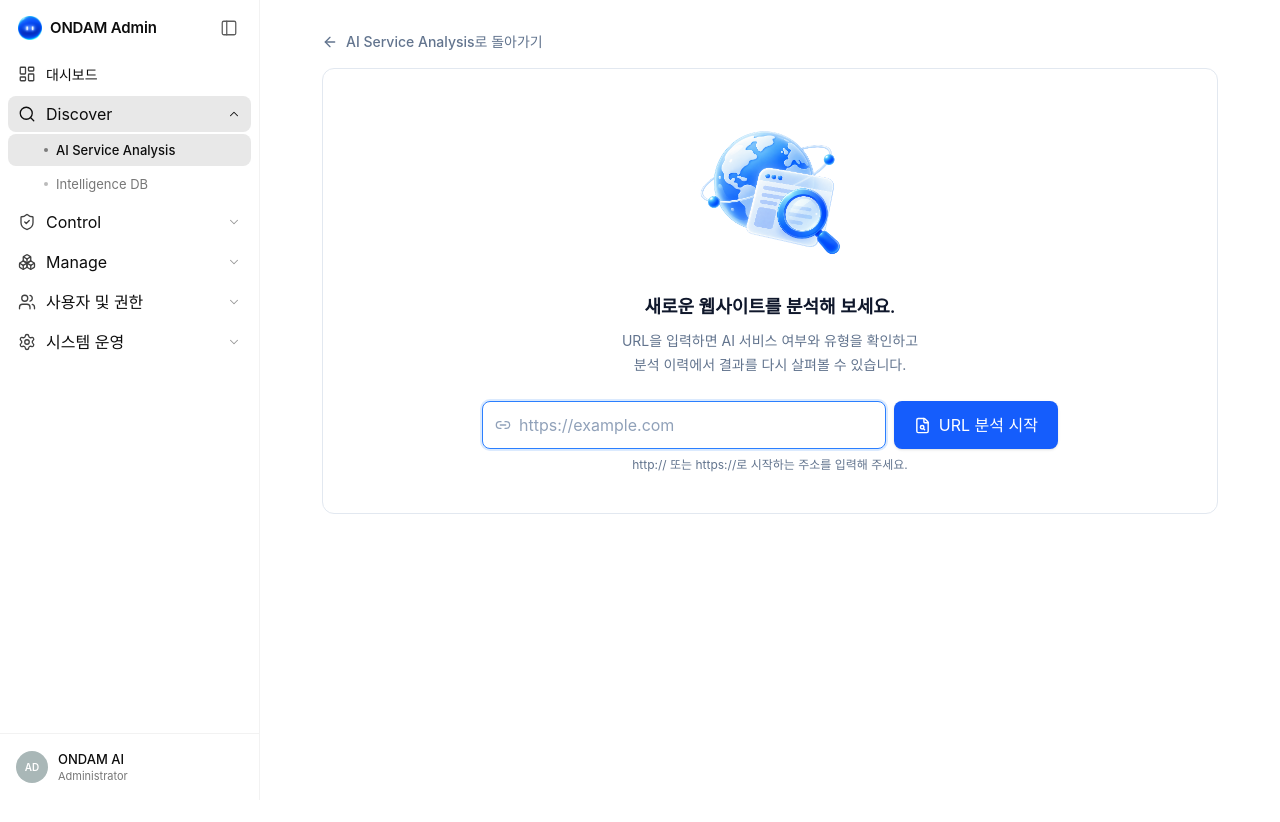
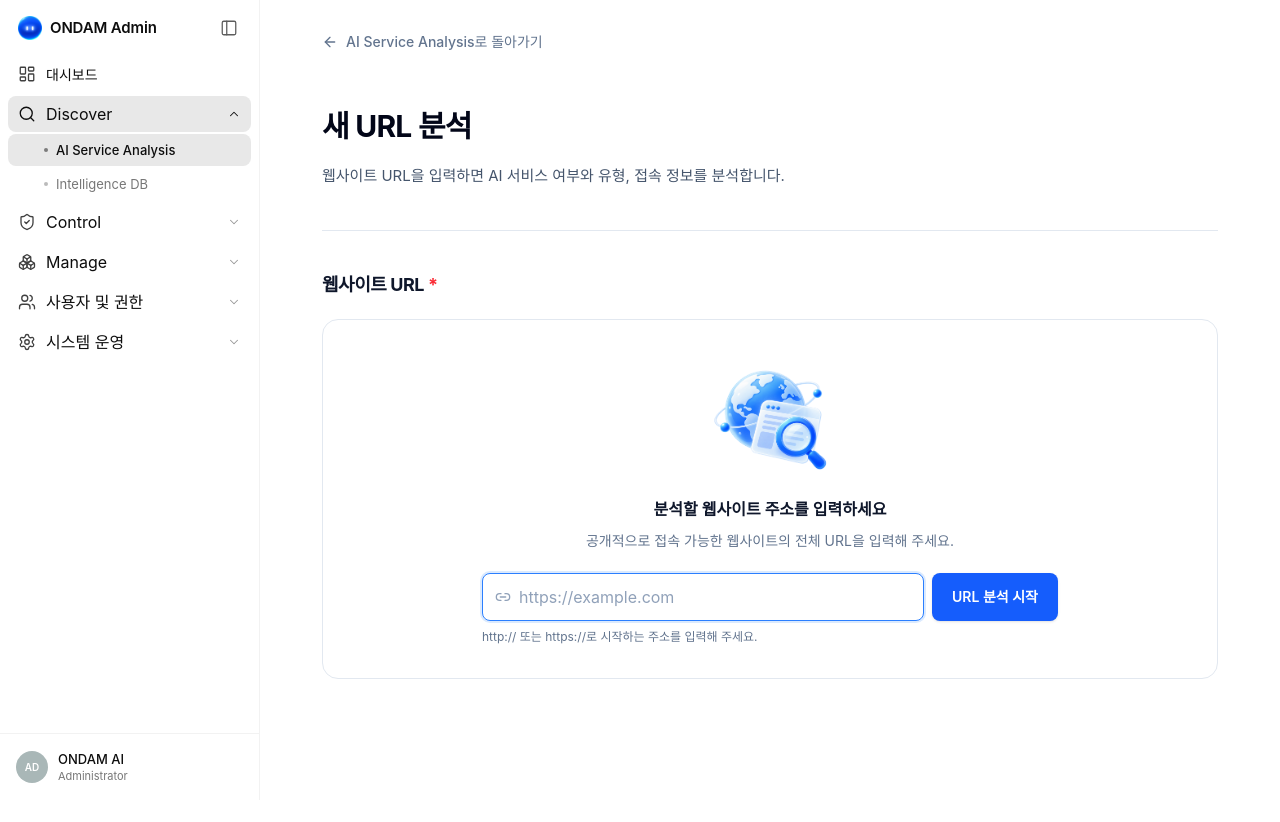
Before and after one commit to office-c2lab/Onadm_AI_Front, a React (Vite) app: page /admin/discover/url-analysis/new in a window 1280 px wide. Before the commit the page ends 800 px from the top, so only its background shows below. Built offline with nearby package versions, Linux system fonts and the light colour scheme.

Commit message:
feat : 분석 페이지 구현

```diff
--- a/src/pages/admin/discover/url-analysis/NewUrlAnalysisPage.jsx
+++ b/src/pages/admin/discover/url-analysis/NewUrlAnalysisPage.jsx
@@ -1,7 +1,12 @@
-import { useState } from 'react';
-import { ArrowLeft, FileSearch, Link2 } from 'lucide-react';
+import { useEffect, useState } from 'react';
+import { ArrowLeft, Link2 } from 'lucide-react';
 import { Link, useNavigate } from 'react-router-dom';
 import urlImage from '../../../../assets/images/url.png';
+import AiStoreActionButton from '../../../user/aistore/components/AiStoreActionButton.jsx';
+import AiStoreConfirmModal from '../../../user/aistore/components/AiStoreConfirmModal.jsx';
+import { AnalysisDetails } from './UrlAnalysisPage.jsx';
+
+const ANALYSIS_STEP_COUNT = 3;
 
 function formatAnalysisTime(date) {
   return `${date.getFullYear()}. ${String(date.getMonth() + 1).padStart(2, '0')}. ${String(date.getDate()).padStart(2, '0')}. ${String(date.getHours()).padStart(2, '0')}:${String(date.getMinutes()).padStart(2, '0')}`;
@@ -11,6 +16,38 @@ export default function NewUrlAnalysisPage() {
   const navigate = useNavigate();
   const [urlInput, setUrlInput] = useState('');
   const [error, setError] = useState('');
+  const [analysis, setAnalysis] = useState(null);
+  const [stopConfirmationOpen, setStopConfirmationOpen] = useState(false);
+
+  useEffect(() => {
+    if (
+      !analysis ||
+      stopConfirmationOpen ||
+      ['분석 완료', '검토 필요', '중지됨'].includes(analysis.analysisStatus)
+    ) {
+      return undefined;
+    }
+
+    const timer = window.setTimeout(() => {
+      setAnalysis(current => {
+        if (!current) return current;
+        if (current.analysisStatus === '대기') {
+          return { ...current, analysisStatus: '진행 중' };
+        }
+
+        const nextProgress = Math.min(current.progress + 1, ANALYSIS_STEP_COUNT);
+        return {
+          ...current,
+          progress: nextProgress,
+          analysisStatus: nextProgress === ANALYSIS_STEP_COUNT ? '분석 완료' : '진행 중',
+          ip: nextProgress > 0 ? '203.0.113.80' : current.ip,
+          ips: nextProgress > 0 ? ['203.0.113.80', '2001:db8::80'] : current.ips,
+        };
+      });
+    }, 900);
+
+    return () => window.clearTimeout(timer);
+  }, [analysis, stopConfirmationOpen]);
 
   const submit = event => {
     event.preventDefault();
@@ -43,7 +80,8 @@ export default function NewUrlAnalysisPage() {
       autoProgress: true,
     };
 
-    navigate('/admin/discover/url-analysis', { state: { submittedAnalysis: analysis } });
+    setAnalysis(analysis);
+    setError('');
   };
 
   return (
@@ -55,32 +93,49 @@ export default function NewUrlAnalysisPage() {
         <ArrowLeft size={16} aria-hidden="true" /> AI Service Analysis로 돌아가기
       </Link>
 
-      <section className="mt-2" aria-labelledby="new-url-analysis-title">
-        <form
-          onSubmit={submit}
-          noValidate
-          className="flex min-h-[430px] flex-col items-center justify-center rounded-xl border border-slate-200 bg-white px-6 py-10 text-center"
-        >
-          <img src={urlImage} alt="" className="h-40 w-40 object-contain" aria-hidden="true" />
-          <h1 id="new-url-analysis-title" className="mt-6 text-lg font-semibold text-slate-900">
-            새로운 웹사이트를 분석해 보세요.
+      <form onSubmit={submit} noValidate className="mt-2">
+        <header className="py-8 sm:py-10">
+          <h1 className="text-2xl font-bold leading-tight tracking-tight text-slate-950 sm:text-3xl">
+            새 URL 분석
           </h1>
-          <p className="mt-2 max-w-md text-sm leading-6 text-slate-500">
-            URL을 입력하면 AI 서비스 여부와 유형을 확인하고
-            <br className="hidden sm:block" /> 분석 이력에서 결과를 다시 살펴볼 수 있습니다.
+          <p className="mt-4 max-w-3xl text-[15px] leading-7 text-slate-600">
+            웹사이트 URL을 입력하면 AI 서비스 여부와 유형, 접속 정보를 분석합니다.
           </p>
+        </header>
 
-          <div className="mt-6 w-full max-w-xl">
+        {error && (
+          <p role="alert" className="mb-5 rounded-lg bg-red-50 px-4 py-3 text-sm text-red-600">
+            {error}
+          </p>
+        )}
+
+        <section className="border-t border-slate-200 py-9 sm:py-10">
+          <h2 className="text-lg font-bold tracking-tight text-slate-900">
+            웹사이트 URL <span className="text-red-500">*</span>
+          </h2>
+          <div className="mt-5 flex min-h-[300px] w-full flex-col items-center justify-center rounded-2xl border border-slate-200 px-6 py-8 text-center transition-colors hover:border-blue-300 hover:bg-blue-50/30 sm:min-h-[360px]">
+            <img src={urlImage} alt="" className="h-32 w-32 object-contain" aria-hidden="true" />
+            <strong className="mt-4 text-base font-semibold text-slate-900">
+              {analysis ? '분석 중인 웹사이트' : '분석할 웹사이트 주소를 입력하세요'}
+            </strong>
+            <span className="mt-2 max-w-xl text-sm leading-6 text-slate-500">
+              {analysis
+                ? '입력한 URL로 분석을 진행하고 있습니다.'
+                : '공개적으로 접속 가능한 웹사이트의 전체 URL을 입력해 주세요.'}
+            </span>
+
+            <div className="mt-5 w-full max-w-xl text-left">
               <label htmlFor="analysis-url" className="sr-only">
                 분석할 URL
               </label>
               <div className="flex flex-col gap-2 sm:flex-row">
                 <div
-                className={`flex h-12 min-w-0 flex-1 items-center gap-2 rounded-lg border bg-white px-3 text-left transition focus-within:ring-2 ${error ? 'border-red-300 focus-within:border-red-400 focus-within:ring-red-100' : 'border-slate-200 focus-within:border-blue-500 focus-within:ring-blue-100'}`}
+                  className={`flex h-12 min-w-0 flex-1 items-center gap-2 rounded-lg border px-3 text-left transition ${analysis ? 'border-slate-200 bg-slate-50' : error ? 'border-red-300 bg-white focus-within:border-red-400 focus-within:ring-2 focus-within:ring-red-100' : 'border-slate-200 bg-white focus-within:border-blue-500 focus-within:ring-2 focus-within:ring-blue-100'}`}
                 >
                   <Link2 className="h-4 w-4 shrink-0 text-slate-400" aria-hidden="true" />
                   <input
-                  autoFocus
+                    autoFocus={!analysis}
+                    readOnly={Boolean(analysis)}
                     id="analysis-url"
                     type="text"
                     inputMode="url"
@@ -90,28 +145,77 @@ export default function NewUrlAnalysisPage() {
                       setError('');
                     }}
                     placeholder="https://example.com"
-                  className="min-w-0 flex-1 bg-transparent text-sm text-slate-900 outline-none placeholder:text-slate-400"
+                    className={`min-w-0 flex-1 bg-transparent text-sm outline-none placeholder:text-slate-400 ${analysis ? 'cursor-default font-medium text-slate-700' : 'text-slate-900'}`}
                   />
                 </div>
-              <button
-                type="submit"
-                className="inline-flex h-12 shrink-0 items-center justify-center gap-2 rounded-lg bg-blue-600 px-5 text-sm font-medium text-white shadow-sm transition-colors hover:bg-blue-700"
+                <AiStoreActionButton
+                  type={analysis ? 'button' : 'submit'}
+                  disabled={Boolean(analysis)}
+                  className="h-12 px-5"
                 >
-                <FileSearch size={17} aria-hidden="true" /> URL 분석 시작
-              </button>
+                  {analysis
+                    ? analysis.analysisStatus === '분석 완료'
+                      ? '분석 완료'
+                      : analysis.analysisStatus === '중지됨'
+                        ? '분석 중지됨'
+                        : '분석 진행 중'
+                    : 'URL 분석 시작'}
+                </AiStoreActionButton>
               </div>
-            {error ? (
-              <p role="alert" className="mt-2 text-center text-xs text-red-600">
-                {error}
+              <p className="mt-2 text-xs text-slate-500">
+                {analysis
+                  ? '분석이 끝날 때까지 URL을 변경할 수 없습니다.'
+                  : 'http:// 또는 https://로 시작하는 주소를 입력해 주세요.'}
               </p>
-            ) : (
-              <p className="mt-2 text-center text-xs text-slate-500">
-                http:// 또는 https://로 시작하는 주소를 입력해 주세요.
-              </p>
+            </div>
+          </div>
+        </section>
+
+        {analysis && (
+          <section className="border-t border-slate-200 py-9 sm:py-10">
+            <AnalysisDetails standalone showActions={false} item={analysis} />
+          </section>
+        )}
+      </form>
+
+      {analysis && ['대기', '진행 중', '분석 완료'].includes(analysis.analysisStatus) && (
+        <div className="sticky bottom-0 z-20 flex min-h-[72px] items-center justify-end border-t border-slate-200 bg-white/95 py-4 backdrop-blur">
+          {['대기', '진행 중'].includes(analysis.analysisStatus) && (
+            <AiStoreActionButton variant="danger" onClick={() => setStopConfirmationOpen(true)}>
+              분석 중지
+            </AiStoreActionButton>
+          )}
+          {analysis.analysisStatus === '분석 완료' && (
+            <AiStoreActionButton
+              variant="success"
+              onClick={() =>
+                navigate('/admin/discover/url-analysis', {
+                  state: { submittedAnalysis: analysis },
+                })
+              }
+            >
+              분석 결과 확인
+            </AiStoreActionButton>
           )}
         </div>
-        </form>
-      </section>
+      )}
+
+      <AiStoreConfirmModal
+        open={stopConfirmationOpen}
+        title="분석을 중지할까요?"
+        confirmLabel="분석 중지"
+        cancelLabel="계속 분석"
+        onClose={() => setStopConfirmationOpen(false)}
+        onConfirm={() => {
+          setAnalysis(current =>
+            current ? { ...current, analysisStatus: '중지됨', autoProgress: false } : current
+          );
+          setStopConfirmationOpen(false);
+        }}
+      >
+        <strong className="font-semibold text-slate-900">{analysis?.domain}</strong> 분석을
+        중지합니다. 완료된 단계의 검사 기록은 이 페이지에 유지됩니다.
+      </AiStoreConfirmModal>
     </>
   );
 }
--- a/src/pages/admin/discover/url-analysis/UrlAnalysisPage.jsx
+++ b/src/pages/admin/discover/url-analysis/UrlAnalysisPage.jsx
@@ -124,7 +124,7 @@ const sampleHistory = [
   },
 ];
 
-const analysisTabs = ['전체', '대기', '진행 중', '분석 완료', '검토 필요', '중지됨'];
+const analysisTabs = ['전체', '진행 중', '분석 완료', '검토 필요', '중지됨'];
 
 const analysisSteps = [
   {
@@ -169,6 +169,11 @@ function getAnalysisStatus(item) {
   return item.db === '검토 필요' ? '검토 필요' : '분석 완료';
 }
 
+function getAnalysisTab(item) {
+  const status = getAnalysisStatus(item);
+  return ['대기', '진행 중'].includes(status) ? '진행 중' : status;
+}
+
 function getIpSummary(item) {
   const ips = item.ips?.length ? item.ips : item.ip && !item.ip.includes(' ') ? [item.ip] : [];
   if (!ips.length) return item.ip ?? '확인 전';
@@ -198,7 +203,13 @@ function AnalysisStatus({ item }) {
   );
 }
 
-function AnalysisDetails({ item, onShowResult, onStop }) {
+export function AnalysisDetails({
+  item,
+  onShowResult,
+  onStop,
+  standalone = false,
+  showActions = true,
+}) {
   const completedSteps = item.progress ?? analysisSteps.length;
   const status = getAnalysisStatus(item);
   const isRunning = status === '진행 중';
@@ -231,7 +242,7 @@ function AnalysisDetails({ item, onShowResult, onStop }) {
       id={`analysis-detail-${item.id}`}
       role="region"
       aria-label={`${item.domain} 분석 진행 내역`}
-      className="border-t border-slate-200 bg-transparent"
+      className={standalone ? 'bg-transparent' : 'border-t border-slate-200 bg-transparent'}
     >
       <div className="flex flex-wrap items-end justify-between gap-2 px-4 py-4 sm:px-6">
         <div>
@@ -378,18 +389,73 @@ function AnalysisDetails({ item, onShowResult, onStop }) {
                   ? '분석 요청이 접수되었습니다. 잠시 후 웹사이트 검사를 시작합니다.'
                   : '웹사이트 공개 정보와 Intelligence DB를 순서대로 검사하고 있습니다.'}
         </p>
-        {status === '분석 완료' && (
+        {showActions && status === '분석 완료' && (
           <AiStoreActionButton size="small" variant="success" onClick={onShowResult}>
             분석 결과 확인
           </AiStoreActionButton>
         )}
-        {(isWaiting || isRunning) && (
+        {showActions && (isWaiting || isRunning) && (
           <AiStoreActionButton size="small" variant="danger" onClick={onStop}>
             분석 중지
           </AiStoreActionButton>
         )}
       </div>
     </div>
+  );
+}
+
+export function AnalysisCard({ item, open, onToggle, onShowResult, onStop }) {
+  return (
+    <article
+      className={`group relative min-w-0 overflow-hidden rounded-xl border transition hover:z-20 hover:border-slate-100 hover:bg-[#f5f5f5] hover:shadow-sm focus-within:z-20 ${open ? 'border-slate-200 bg-[#f5f5f5] shadow-sm' : 'border-transparent'}`}
+    >
+      <button
+        type="button"
+        onClick={onToggle}
+        aria-expanded={open}
+        aria-controls={`analysis-detail-${item.id}`}
+        className="flex min-h-[82px] w-full cursor-pointer items-center gap-4 rounded-xl px-3 py-3 text-left"
+      >
+        <span className="flex min-w-0 flex-1 items-center gap-4">
+          <span className="grid h-12 w-12 shrink-0 place-items-center rounded-xl bg-blue-50 text-blue-600">
+            <Globe2 size={24} strokeWidth={1.8} aria-hidden="true" />
+          </span>
+          <span className="min-w-0 flex-1">
+            <span
+              className="block truncate text-base font-semibold text-slate-900"
+              title={item.domain}
+            >
+              {item.domain}
+            </span>
+            <span className="mt-1 flex min-w-0 items-center gap-1.5 text-sm text-slate-500">
+              <span className="truncate" title={item.url ?? `https://${item.domain}/`}>
+                {item.url ?? `https://${item.domain}/`}
+              </span>
+              <span className="shrink-0 text-slate-300">·</span>
+              <span
+                className="shrink-0 font-mono text-[13px] text-slate-500"
+                title={item.ips?.length ? item.ips.join(', ') : item.ip}
+              >
+                접속 IP {getIpSummary(item)}
+              </span>
+            </span>
+          </span>
+        </span>
+        <span className="mr-4 hidden w-44 shrink-0 text-right text-sm text-slate-500 md:inline">
+          <span className="sr-only">검사 시작 일시 </span>
+          {item.time}
+        </span>
+        <span className="flex w-32 shrink-0 items-center justify-end gap-3">
+          <AnalysisStatus item={item} />
+          <ChevronDown
+            size={19}
+            className={`shrink-0 text-slate-500 transition-transform ${open ? 'rotate-180' : ''}`}
+            aria-hidden="true"
+          />
+        </span>
+      </button>
+      {open && <AnalysisDetails item={item} onShowResult={onShowResult} onStop={onStop} />}
+    </article>
   );
 }
 
@@ -627,9 +693,7 @@ export default function UrlAnalysisPage() {
   const tabCounts = Object.fromEntries(
     analysisTabs.map(tab => [
       tab,
-      tab === '전체'
-        ? history.length
-        : history.filter(item => getAnalysisStatus(item) === tab).length,
+      tab === '전체' ? history.length : history.filter(item => getAnalysisTab(item) === tab).length,
     ])
   );
   const visible = useMemo(
@@ -639,7 +703,7 @@ export default function UrlAnalysisPage() {
           `${item.domain} ${item.url} ${item.ip} ${item.ai} ${item.kind} ${item.db} ${item.time}`
             .toLowerCase()
             .includes(searchInput.trim().toLowerCase()) &&
-          (activeTab === '전체' || getAnalysisStatus(item) === activeTab)
+          (activeTab === '전체' || getAnalysisTab(item) === activeTab)
       ),
     [history, searchInput, activeTab]
   );
@@ -716,65 +780,14 @@ export default function UrlAnalysisPage() {
             const isOpen = openHistoryId === item.id;
 
             return (
-              <article
+              <AnalysisCard
                 key={item.id}
-                className={`group relative min-w-0 overflow-hidden rounded-xl border transition hover:z-20 hover:border-slate-100 hover:bg-[#f5f5f5] hover:shadow-sm focus-within:z-20 ${isOpen ? 'border-slate-200 bg-[#f5f5f5] shadow-sm' : 'border-transparent'}`}
-              >
-                <button
-                  type="button"
-                  onClick={() =>
-                    setOpenHistoryId(current => (current === item.id ? null : item.id))
-                  }
-                  aria-expanded={isOpen}
-                  aria-controls={`analysis-detail-${item.id}`}
-                  className="flex min-h-[82px] w-full cursor-pointer items-center gap-4 rounded-xl px-3 py-3 text-left"
-                >
-                  <span className="flex min-w-0 flex-1 items-center gap-4">
-                    <span className="grid h-12 w-12 shrink-0 place-items-center rounded-xl bg-blue-50 text-blue-600">
-                      <Globe2 size={24} strokeWidth={1.8} aria-hidden="true" />
-                    </span>
-                    <span className="min-w-0 flex-1">
-                      <span
-                        className="block truncate text-base font-semibold text-slate-900"
-                        title={item.domain}
-                      >
-                        {item.domain}
-                      </span>
-                      <span className="mt-1 flex min-w-0 items-center gap-1.5 text-sm text-slate-500">
-                        <span className="truncate" title={item.url ?? `https://${item.domain}/`}>
-                          {item.url ?? `https://${item.domain}/`}
-                        </span>
-                        <span className="shrink-0 text-slate-300">·</span>
-                        <span
-                          className="shrink-0 font-mono text-[13px] text-slate-500"
-                          title={item.ips?.length ? item.ips.join(', ') : item.ip}
-                        >
-                          접속 IP {getIpSummary(item)}
-                        </span>
-                      </span>
-                    </span>
-                  </span>
-                  <span className="mr-4 hidden w-44 shrink-0 text-right text-sm text-slate-500 md:inline">
-                    <span className="sr-only">검사 시작 일시 </span>
-                    {item.time}
-                  </span>
-                  <span className="flex w-32 shrink-0 items-center justify-end gap-3">
-                    <AnalysisStatus item={item} />
-                    <ChevronDown
-                      size={19}
-                      className={`shrink-0 text-slate-500 transition-transform ${isOpen ? 'rotate-180' : ''}`}
-                      aria-hidden="true"
-                    />
-                  </span>
-                </button>
-                {isOpen && (
-                  <AnalysisDetails
-                    item={item}
-                    onShowResult={() => setSelectedId(item.id)}
-                    onStop={() => requestStopAnalysis(item)}
-                  />
-                )}
-              </article>
+                item={item}
+                open={isOpen}
+                onToggle={() => setOpenHistoryId(current => (current === item.id ? null : item.id))}
+                onShowResult={() => setSelectedId(item.id)}
+                onStop={() => requestStopAnalysis(item)}
+              />
             );
           })}
           {visible.length === 0 && (
```
Lines whose indentation alone changed are shown as unchanged.
